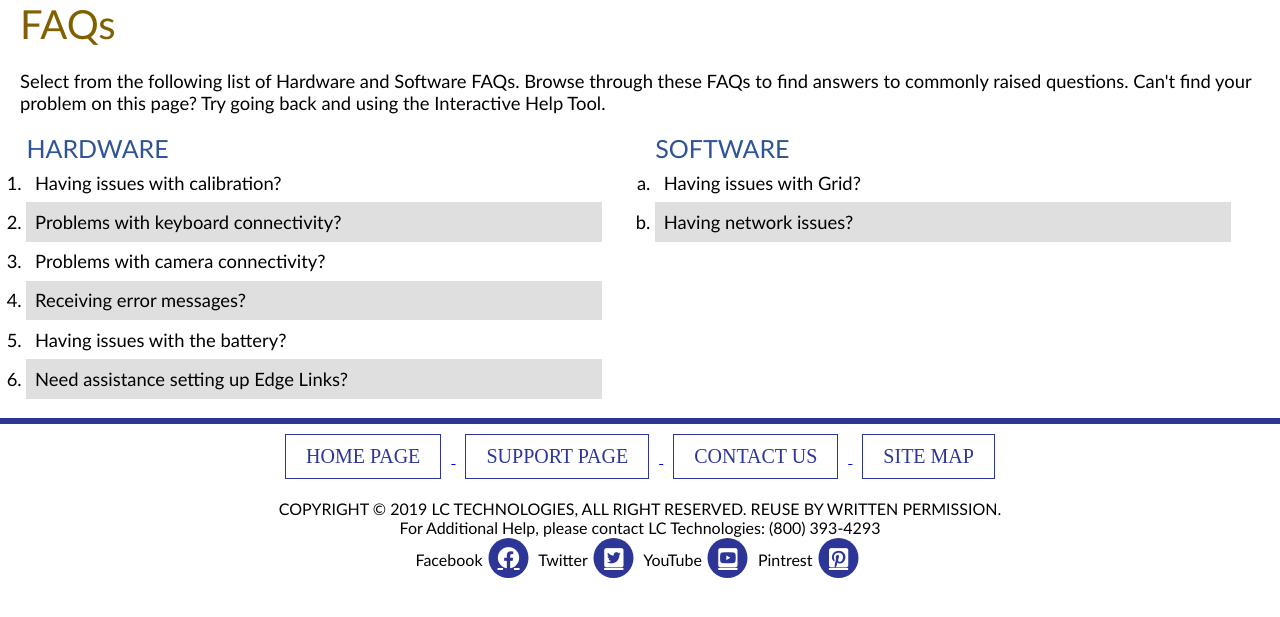
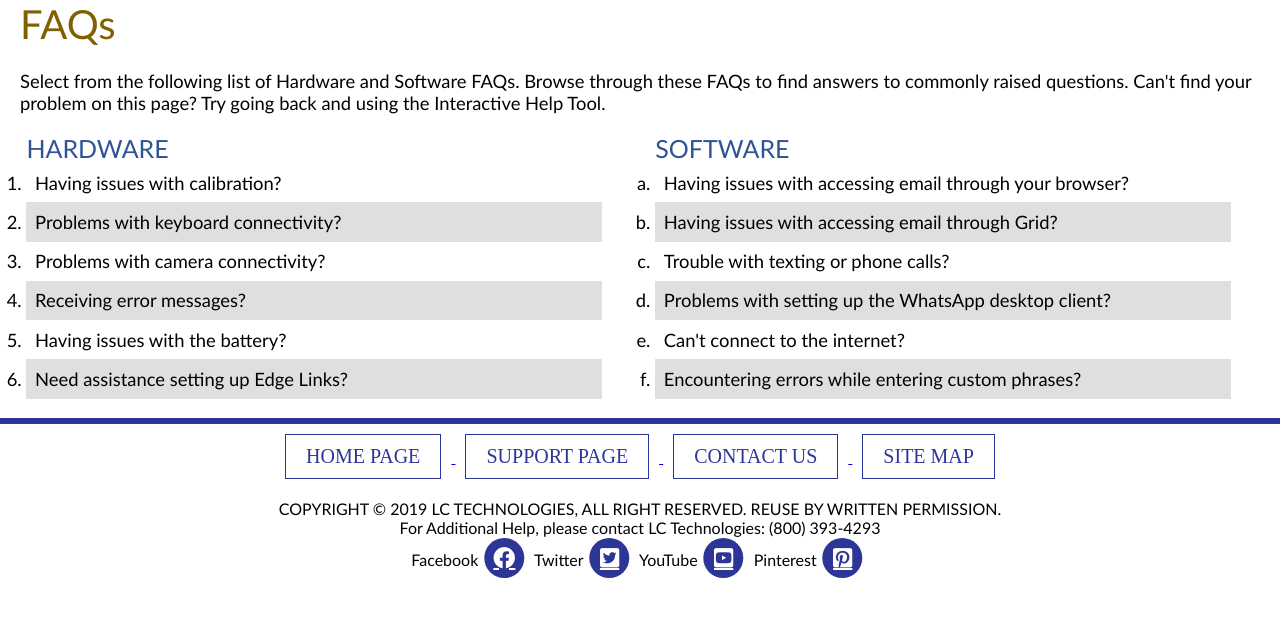
Before and after one commit to Rye-Bread/Eyegaze_HELPME, a PHP site: page /faqsmainpage.php in a window 1280 px wide. Shown: the part 58-675 px from the top of the page. Run offline with PHP 8.4, Linux system fonts and the light colour scheme; some libraries are stand-ins or nearby versions.

Commit message:
Fixes and adds
Added topics to software side, fixed typo in footer, fixed spacing on index page

```diff
--- a/htdocs/faqsmainpage.php
+++ b/htdocs/faqsmainpage.php
@@ -6,7 +6,6 @@
   <link rel="stylesheet" href="knowledgebase.css" type="text/css" />
   <link rel="stylesheet" type="text/css" href="footer.css" />
   <link rel="icon" href="img/eyeicon.png" type="image/gif" sizes="20x16">
-  <link rel="stylesheet" href="https://use.fontawesome.com/releases/v5.8.1/css/all.css" />
 
   <title>FAQs</title>
 
@@ -68,10 +67,17 @@
 		<header id="FAQsubtitle">SOFTWARE</header>
 		<ol type="a">
 		  <li><a href="grid_issues.php" accesskey="a">
-			  Having issues with Grid?</a></li>
-
+			  Having issues with accessing email through your browser?</a></li>
 		  <li><a href="networking_issues.php" accesskey="b">
-			  Having network issues?</a></li>
+        Having issues with accessing email through Grid?</a></li>
+      <li><a href="networking_issues.php" accesskey="c">
+  			Trouble with texting or phone calls?</a></li>
+      <li><a href="networking_issues.php" accesskey="d">
+        Problems with setting up the WhatsApp desktop client?</a></li>
+      <li><a href="networking_issues.php" accesskey="e">
+        Can't connect to the internet?</a></li>
+      <li><a href="networking_issues.php" accesskey="f">
+      Encountering errors while entering custom phrases?</a></li>
 		</ol>
 	</div>
 
--- a/htdocs/footer.inc
+++ b/htdocs/footer.inc
@@ -5,6 +5,8 @@
 <html xmlns="http://www.w3.org/1999/xhtml">
  <head>
     <title></title>
+    <link rel="stylesheet" type="text/css" href="footer.css" />
+    <link rel="stylesheet" href="https://use.fontawesome.com/releases/v5.8.1/css/all.css" />
  </head>
  <body>
  <div id="container">
@@ -18,7 +20,7 @@
       class="fab fa-facebook"></i></a> Twitter<a
       href="https://twitter.com/eyegaze"><i class="fab fa-twitter-square"></i></a>
       YouTube<a href="https://www.youtube.com/user/EyegazeEdge"><i
-      class="fab fa-youtube-square"></i></a> Pintrest<a
+      class="fab fa-youtube-square"></i></a> Pinterest<a
       href="https://www.pinterest.com/eyegaze/"><i
       class="fab fa-pinterest-square"></i></a>
 </center>
--- a/htdocs/knowledgebase.css
+++ b/htdocs/knowledgebase.css
@@ -217,6 +217,7 @@ We can plug the appropriate div tags straight into the data entry fields on phpm
 #IndexBody{
 	margin: auto;
 	width: 100%;
+	padding: 20px;
 }
 
 #IndexOptions {
@@ -229,11 +230,11 @@ We can plug the appropriate div tags straight into the data entry fields on phpm
 	overflow: auto;
 	vertical-align: top;
 	height: 300px;
-	width: 35%;
+	width: 45%;
 	text-align: center;
 	font-family: calibri, sans-serif;
 	font-weight: 180;
-	font-size: 130%;
+	font-size: 115%;
 	-webkit-animation: fadein 5s; /* Safari, Chrome and Opera > 12.1 */
 			-moz-animation: fadein 5s; /* Firefox < 16 */
 			 -ms-animation: fadein 5s; /* Internet Explorer */
```
Also changed, not shown: htdocs/index.php (+6 -4 lines).
